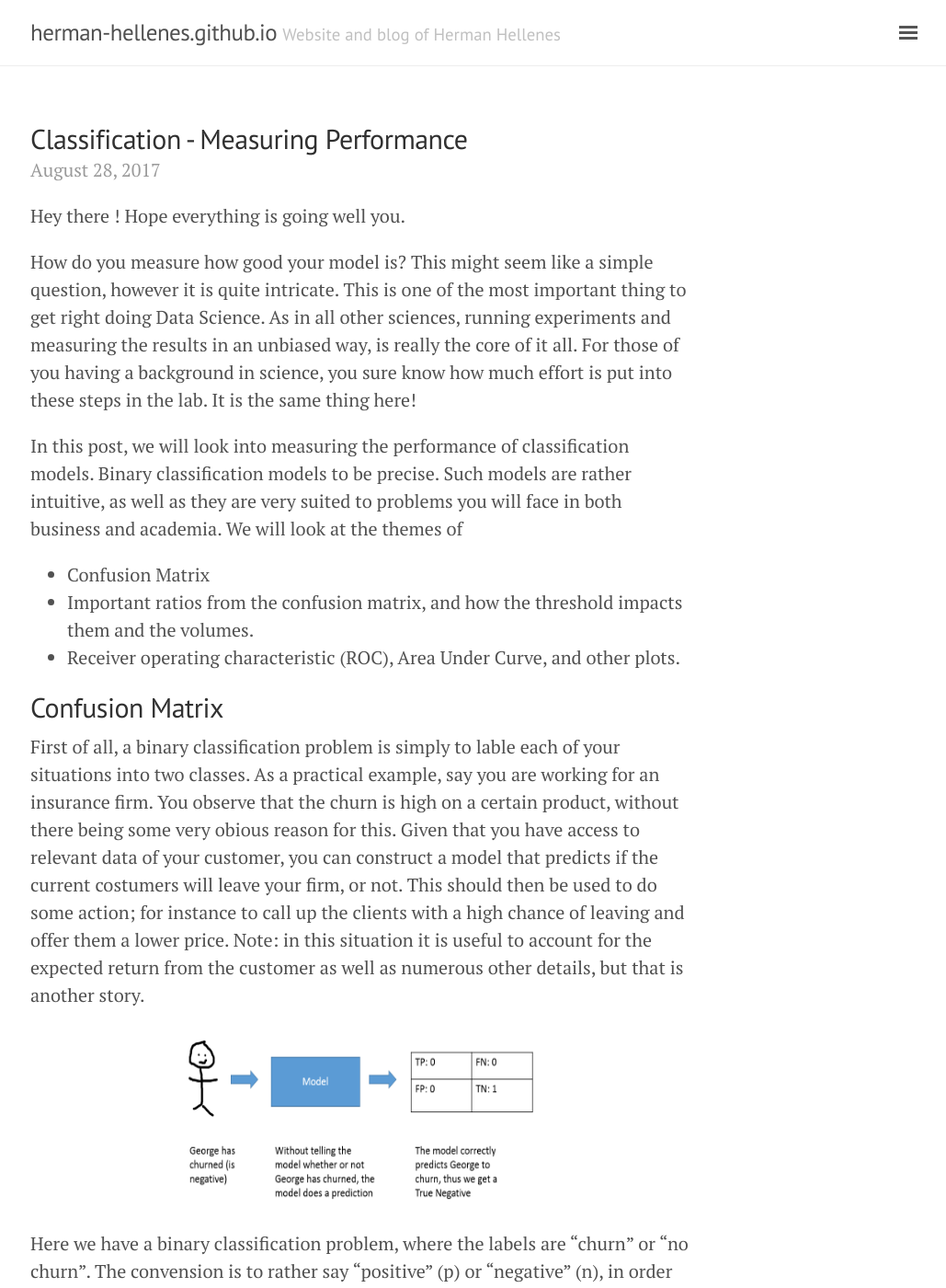
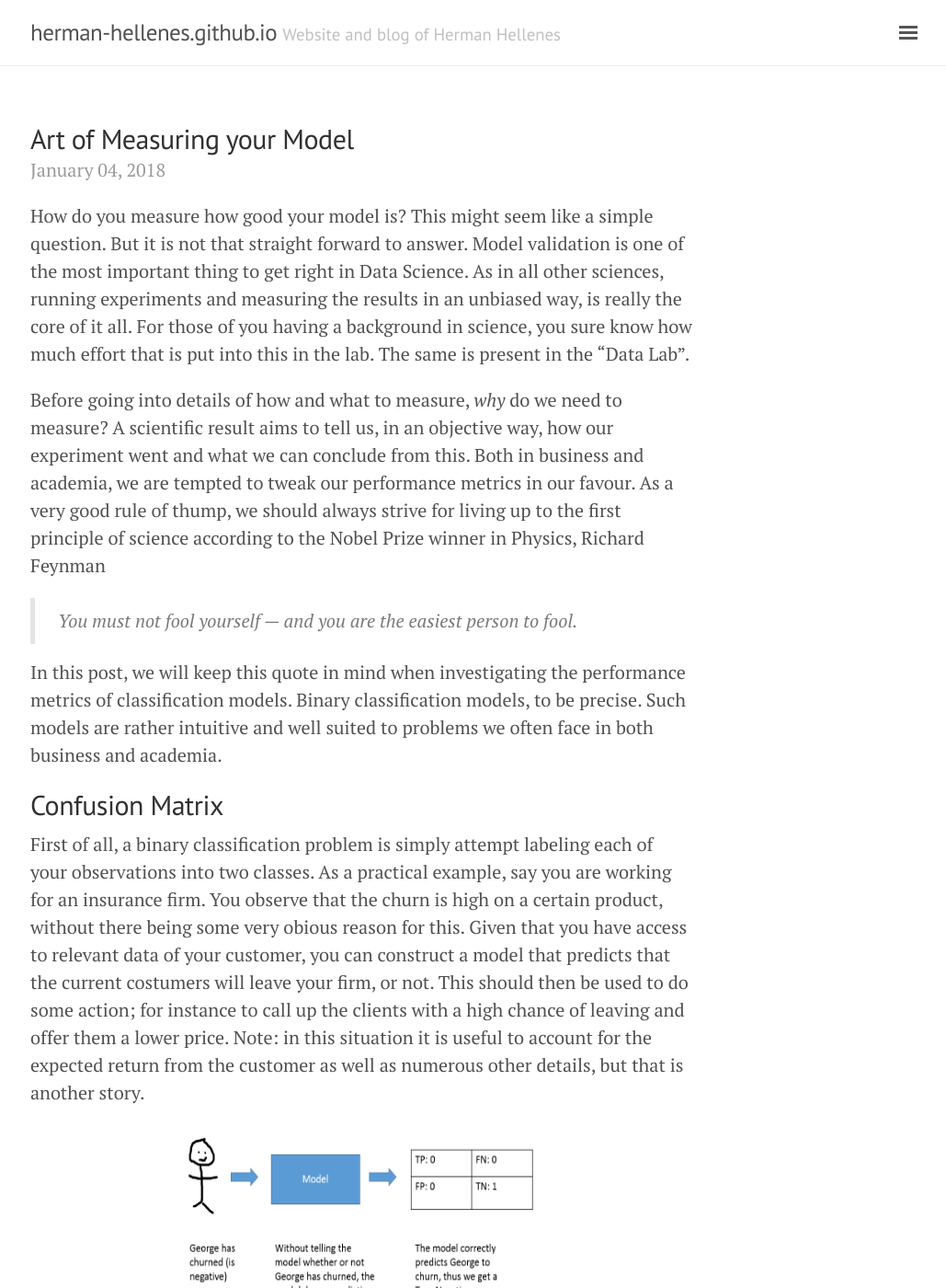
Before and after one commit to herman-hellenes/herman-hellenes.github.io, a Jekyll site: the page built from undone_posts/2017-08-28-Classification-Measure-Performance.md, in a window 1280 px wide and 1400 px high. Shown: the whole window at 92% size, without its empty margins (247-1276 px from the left). Built offline with Jekyll 4.4.1, drawn with Linux system fonts in a browser that asks for light colours; nearby versions of some CDN libraries; comment, search, counter and statistics services are not loaded; some of the changed text lies outside the part shown.

Commit message:
Update 2017-08-28-Classification-Measure-Performance.md

```diff
--- a/undone_posts/2017-08-28-Classification-Measure-Performance.md
+++ b/undone_posts/2017-08-28-Classification-Measure-Performance.md
@@ -1,44 +1,42 @@
 ---
 layout: post
-title: "Classification - Measuring Performance"
-date: 2017-08-28
+title: "Art of Measuring your Model"
+date: 2018-01-4
 comments: true
 ---
 
-Hey there ! Hope everything is going well you.
+How do you measure how good your model is? This might seem like a simple question. But it is not that straight forward to answer. Model validation is one of the most important thing to get right in Data Science. As in all other sciences, running experiments and measuring the results in an unbiased way, is really the core of it all. For those of you having a background in science, you sure know how much effort that is put into this in the lab. The same is present in the "Data Lab".
 
-How do you measure how good your model is? This might seem like a simple question, however it is quite intricate. This is one of the most important thing to get right doing Data Science. As in all other sciences, running experiments and measuring the results in an unbiased way, is really the core of it all. For those of you having a background in science, you sure know how much effort is put into these steps in the lab. It is the same thing here!
+Before going into details of how and what to measure, *why* do we need to measure? A scientific result aims to tell us, in an objective way, how our experiment went and what we can conclude from this. Both in business and academia, we are tempted to tweak our performance metrics in our favour. As a very good rule of thump, we should always strive for living up to the first principle of science according to the Nobel Prize winner in Physics, Richard Feynman
 
-In this post, we will look into measuring the performance of classification models. Binary
-classification models to be precise. Such models are rather intuitive, as well as they are very suited to problems you will face in both business and academia. We will look at the themes of
+> *You must not fool yourself — and you are the easiest person to fool.*
 
-* Confusion Matrix
-* Important ratios from the confusion matrix, and how the threshold impacts them and the volumes.
-* Receiver operating characteristic (ROC), Area Under Curve, and other plots.
-
-
+In this post, we will keep this quote in mind when investigating the performance metrics of classification models. Binary
+classification models, to be precise. Such models are rather intuitive and well suited to problems we often face in both business and academia.
 
 ## Confusion Matrix
-First of all, a binary classification problem is simply to lable each of your situations into two classes. As a practical example, say you are working for an insurance firm. You observe that the churn is high on a certain product, without there being some very obious reason for this. Given that you have access to relevant data of your customer, you can construct a model that predicts if the current costumers will leave your firm, or not. This should then be used to do some action; for instance to call up the clients with a high chance of leaving and offer them a lower price. Note: in this situation it is useful to account for the expected return from the customer as well as numerous other details, but that is another story.
+First of all, a binary classification problem is simply attempt labeling each of your observations into two classes. As a practical example, say you are working for an insurance firm. You observe that the churn is high on a certain product, without there being some very obious reason for this. Given that you have access to relevant data of your customer, you can construct a model that predicts that the current costumers will leave your firm, or not. This should then be used to do some action; for instance to call up the clients with a high chance of leaving and offer them a lower price. Note: in this situation it is useful to account for the expected return from the customer as well as numerous other details, but that is another story.
 
 <p align="center">
   <img width="400" height="200" src="/figs/classification_measure/validation_ml.png">
 </p>
 
 
-Here we have a binary classification problem, where the labels are "churn" or "no churn". The convension is to rather say "positive" (p) or "negative" (n), in order to be more general. So say you have build a model you would like to evaluate. We take a unseen test set of customers, meaning the model has not seen this data before, but we sit with the correct lables to verify how well the model perform. When applying the model on the current customers, we have four possible outcomes per customer:
+Here we thus have a binary classification problem, where the labels are "churn" or "no churn", two options. The convension is to rather say "positive" (p) or "negative" (n), in order to be more general. So say you have build a model you would like to evaluate. We take a unseen test set of customers, meaning the model has not seen this data before, but we sit with the correct lables to verify how well the model perform. When applying the model on the current customers, we have four possible outcomes per customer:
 * The correct lable is positive and the model predicted positive. This is called true positive (TP).
 * The correct lable is negative and the model predicted positive. This is called false positive (FP).
 * The correct lable is positive and the model predicted negative. This is called false negative (FN).
 * The correct lable is negative and the model predicted negative. This is called true negative (TN).
 
-So, say we try to test the model with 100 positive observation, and 100 negative observations. In total 200 persons like George in the figure above. Now things are becoming interesting, since we will need a lot of observations to find anything statistical significant about our model performance. Let's consider the following result
+Note that we often deal with a model that outputs a range of how likely it consider a certain lable to be correct. Let us choose this range to be between 0 and 1. In order to match this with a binary label, we have to introduce a *cut-off*. For example, we can say that all outputs above 0.5 correspond to the positive label, and below correspond to the negative. How we choose this cut-off is important, as we will see later.
+
+Back to the confusion matrix; say we try to test the model with 100 positive observation, and 100 negative observations. In total we then deal with 200 costumers, like George, as in the figure above. Now things are becoming interesting, since we will need a lot of observations to find anything statistical significant about our model performance. Let's consider the following result
 
 <p align="center">
   <img width="300" height="200" src="/figs/classification_measure/conf_matrix_1.png">
 </p>
 
-
+Looking at this table, we see a quite okay result. Most of our observations was classified correct, meaning as either true negatives or true positives. This ratio we speak of here is called *accuracy*, the number of correct predictions divided on the total observations, which here is . Further we can look into many other simple rations, for example the sum of true positives divided by the all the actual positives ($\sum TP / \sum (TP + FP)$). This is called *true positive rate*, and tell you how well you predict positive observations.
 
 
 
```
